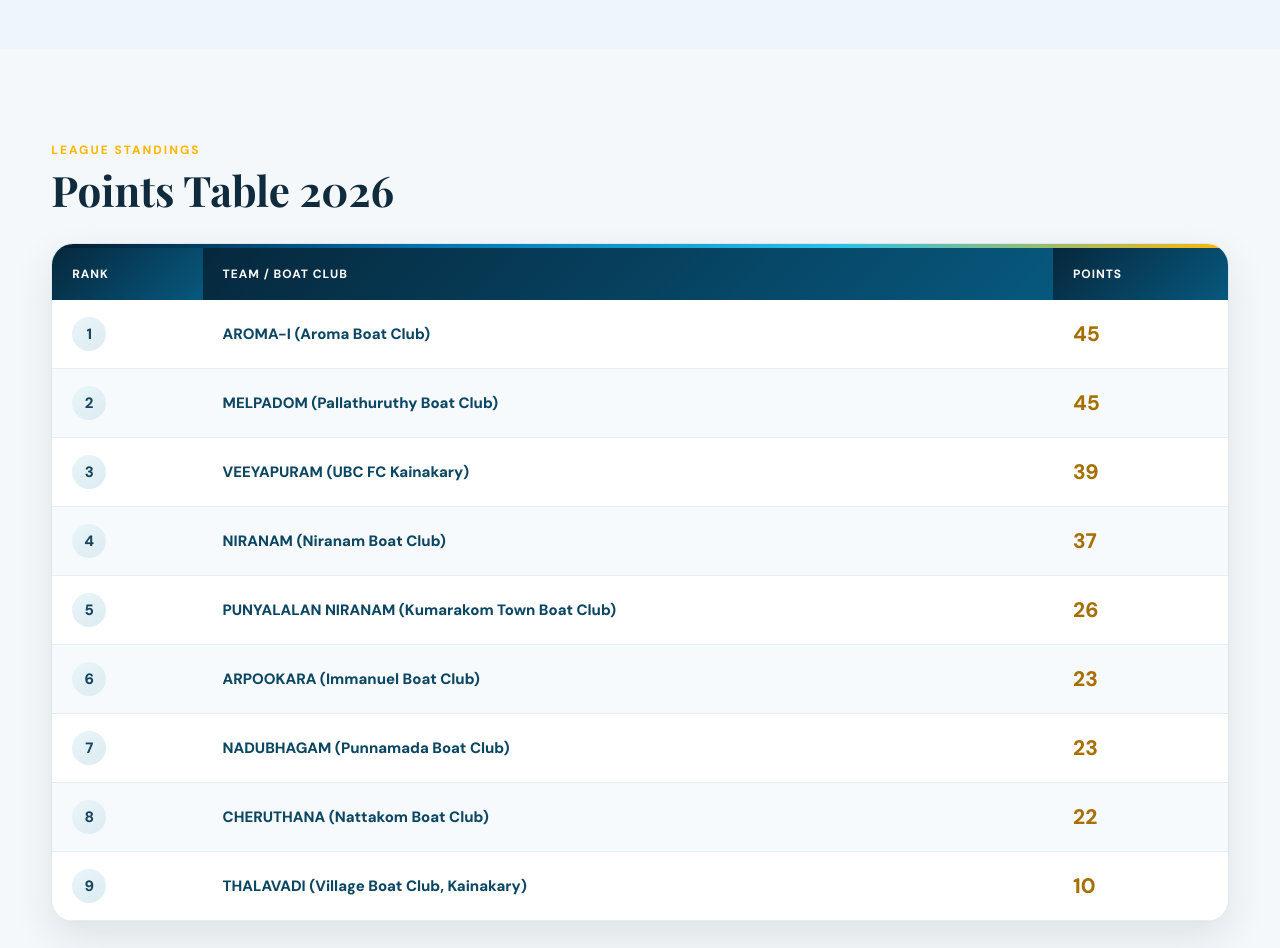
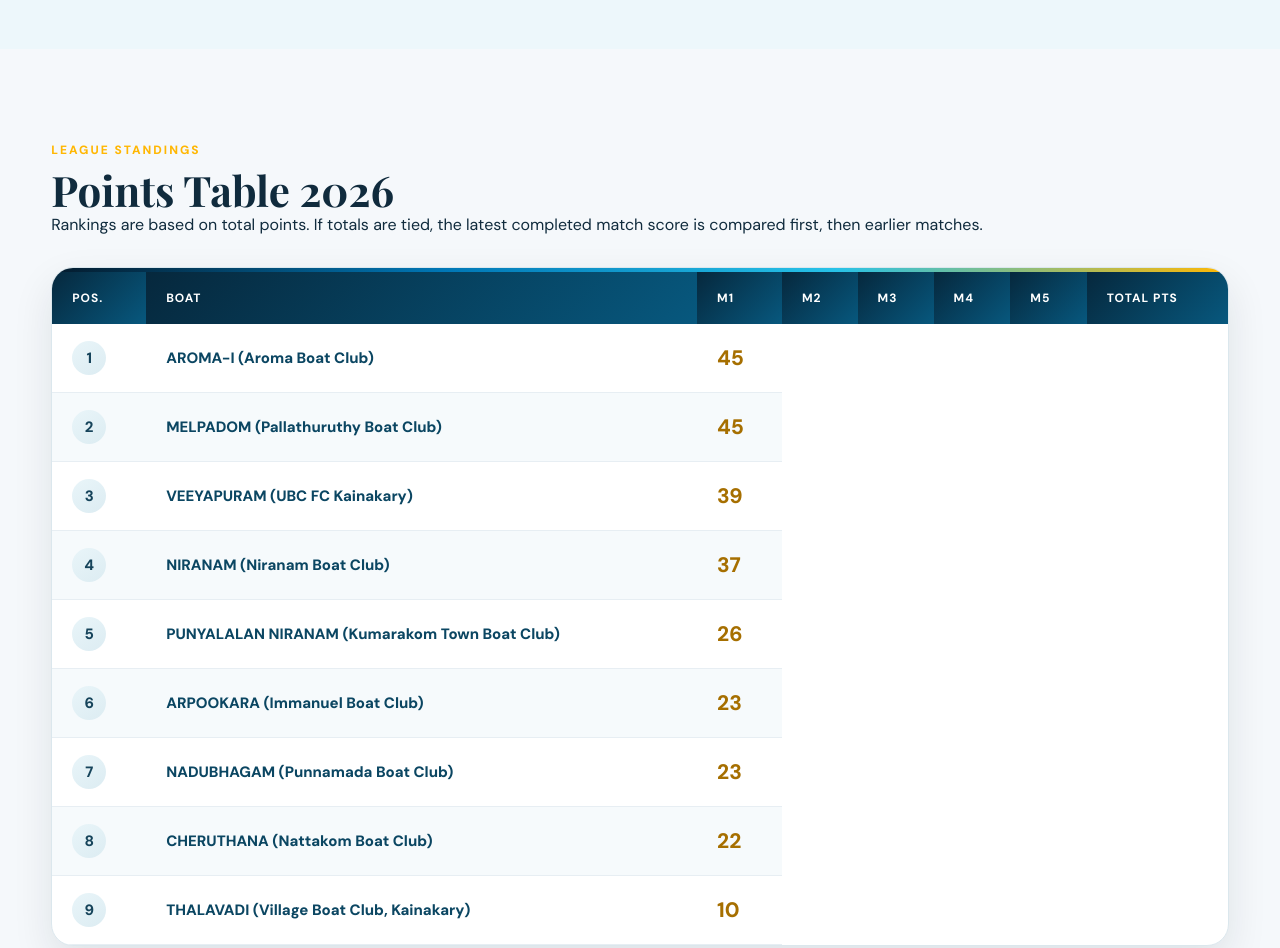
Before and after one commit to dev000077/championsboatleague, a plain HTML site: page index.html in a window 1280 px wide. Shown: the part 2840-3788 px from the top of the page. Drawn offline with nearby package versions, Linux system fonts and the light colour scheme.

Commit message:
Update index.html

```diff
--- a/index.html
+++ b/index.html
@@ -149,11 +149,11 @@ gtag('config', 'G-FFRB1GJSM7');
 <section id="points" class="section">
 <div class="container">
 <div class="section-head">
-<div><span class="eyebrow">LEAGUE STANDINGS</span><h2>Points Table 2026</h2></div>
+<div><span class="eyebrow">LEAGUE STANDINGS</span><h2>Points Table 2026</h2><p class="points-note">Rankings are based on total points. If totals are tied, the latest completed match score is compared first, then earlier matches.</p></div>
 </div>
 <div class="table-wrap">
 <table>
-<thead><tr><th>Rank</th><th>Team / Boat Club</th><th>Points</th></tr></thead>
+<thead id="pointsHead"><tr><th>Pos.</th><th>Boat</th><th>M1</th><th>M2</th><th>M3</th><th>M4</th><th>M5</th><th>Total Pts</th></tr></thead>
 <tbody id="pointsBody"></tbody>
 </table>
 </div>
```
